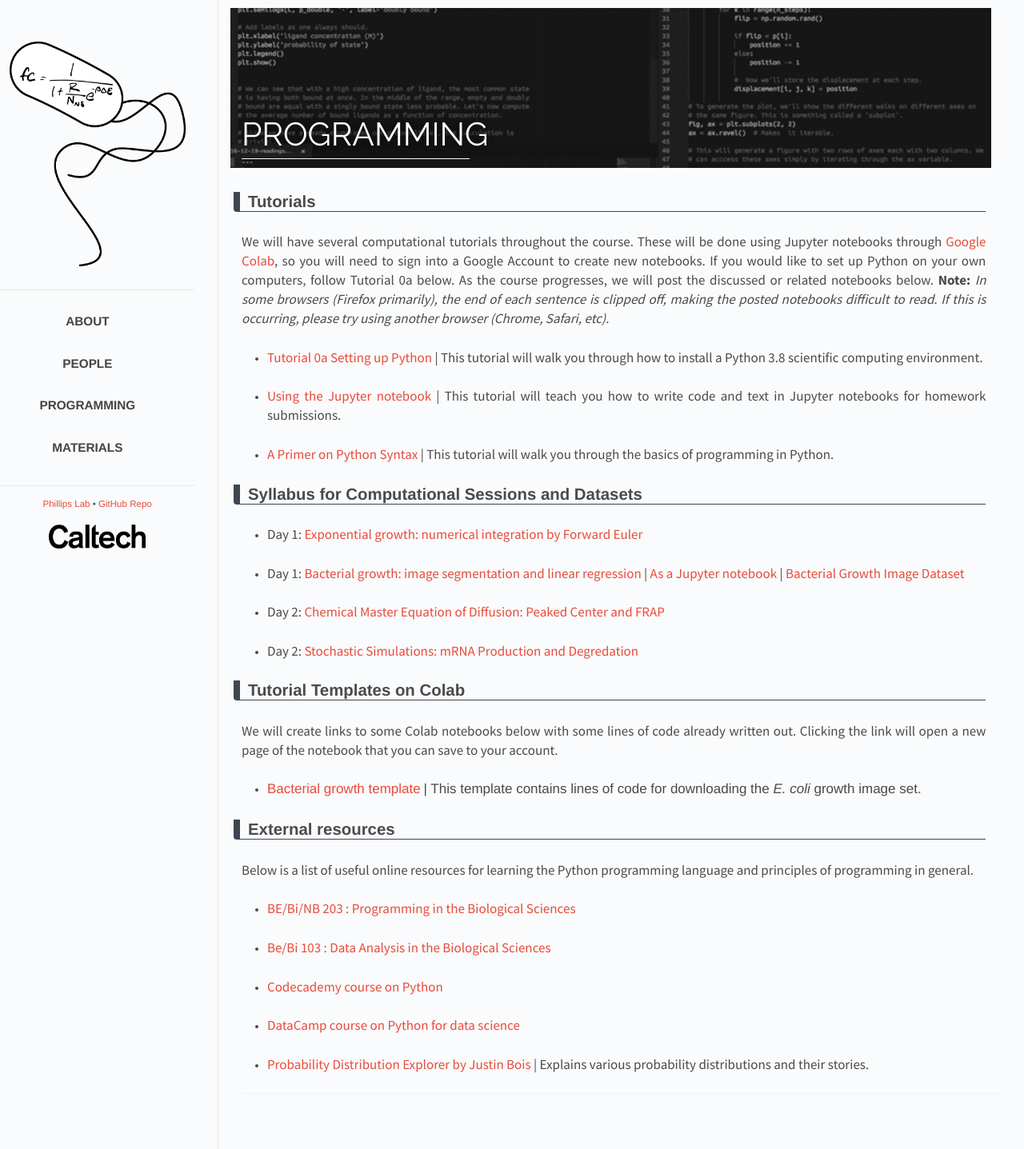
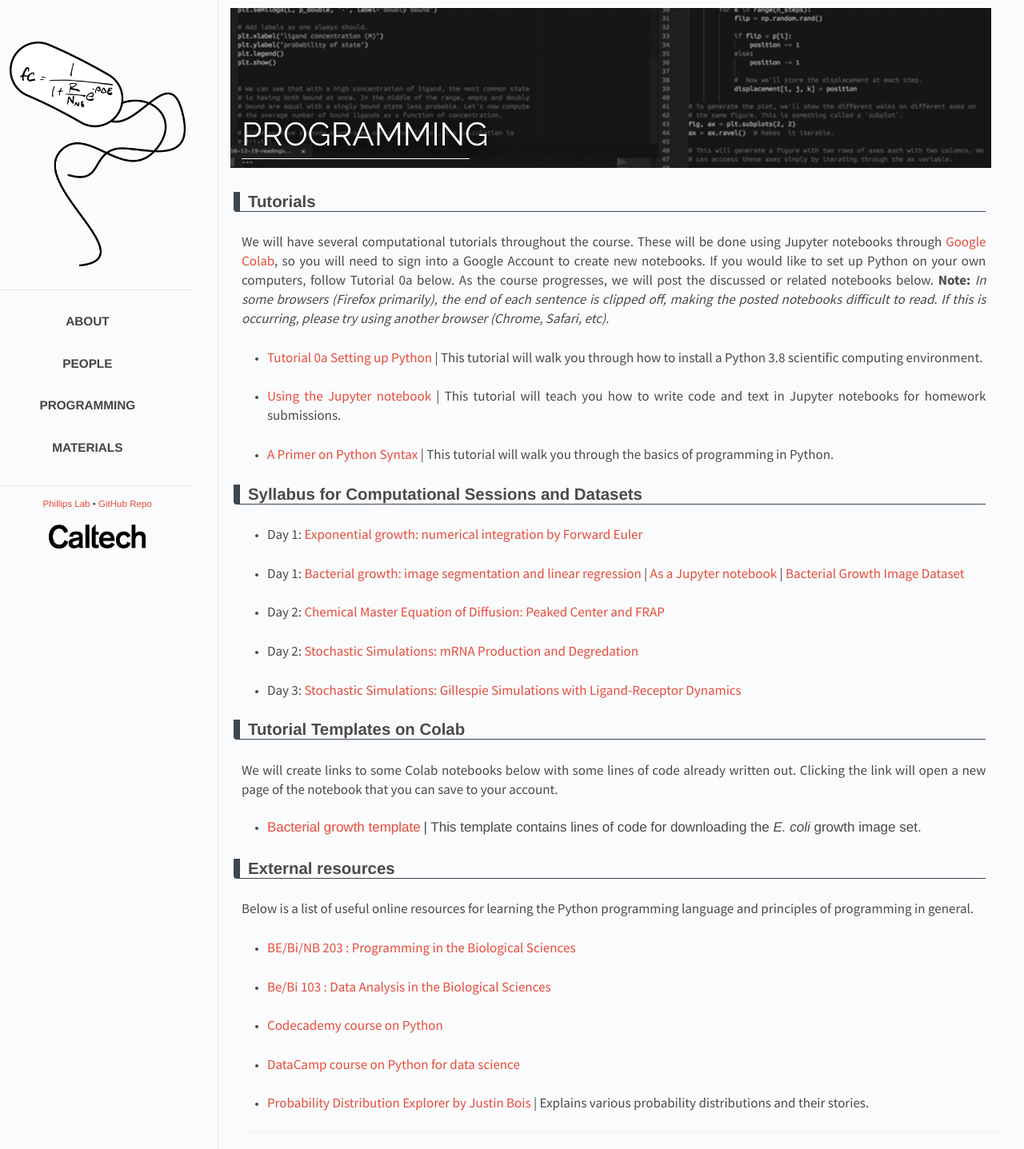
Before and after one commit to RPGroup-PBoC/pboc22_marseille, a Jekyll site: the page built from _posts/2022-01-29-code.md, in a window 1280 px wide. Shown: the whole page at 80% size. Built offline with Jekyll 4.4.1, drawn with Linux system fonts in a browser that asks for light colours.

Commit message:
including ligand-receptor binding.

```diff
--- a/_posts/2022-01-29-code.md
+++ b/_posts/2022-01-29-code.md
@@ -50,6 +50,8 @@
 
 * <span style="font-size: 17px">Day 2:</span> <a href="https://colab.research.google.com/drive/1DScbYnF6Tup19vVST4rxgG1mfs2e3a7O?usp=sharing" target="_blank" style="font-size: 17px">Stochastic Simulations: mRNA Production and Degredation</a>
 
+* <span style="font-size: 17px">Day 3:</span> <a href="https://colab.research.google.com/drive/1bitYam_NTpe61o_XocxEONwZqdAbTogo#scrollTo=DtQfQieO2XMx" target="_blank" style="font-size: 17px">Stochastic Simulations: Gillespie Simulations with Ligand-Receptor Dynamics</a>
+
 ## Tutorial Templates on Colab
 
 We will create links to some Colab notebooks below with some lines of code already written out. Clicking the link will open a new page of the notebook that you can
```
